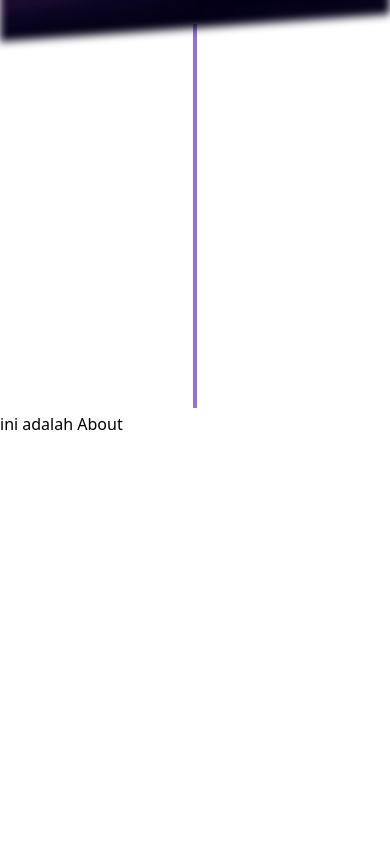
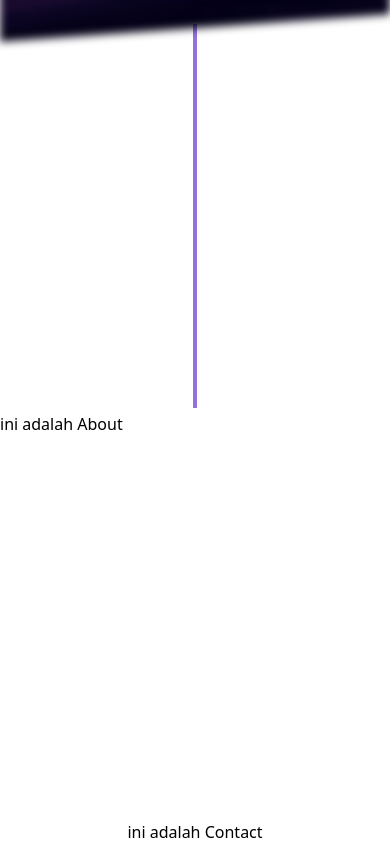
Before and after one commit to difhaels/portfolio-v2, a React (Create React App) app: page / in a window 390 px wide. Shown: the part 4182-5026 px from the top of the page. Before the commit the page ends 4618 px from the top, so only its background shows below. Built offline with nearby package versions, Linux system fonts and the light colour scheme.

Commit message:
added container and contact file

```diff
--- a/src/App.jsx
+++ b/src/App.jsx
@@ -7,6 +7,7 @@ import Slide1 from './components/projects/Slide1';
 import Slide2 from './components/projects/Slide2';
 import Slide3 from './components/projects/Slide3';
 import About from './components/About';
+import Contact from './components/Contact';
 
 function App() {
   return (<>
@@ -15,6 +16,7 @@ function App() {
     <Skills/>
     <Projects slide1={Slide1} slide2={Slide2} slide3={Slide3}/>
     <About/>
+    <Contact/>
   </>);
 }
 
--- /dev/null
+++ b/src/components/Contact.jsx
@@ -0,0 +1,7 @@
+export default function Contact(){
+    return(<>
+    <div className="container">
+        <div className="mt-96"> ini adalah Contact</div>
+    </div>
+    </>)
+}
--- a/src/components/css/input.css
+++ b/src/components/css/input.css
@@ -13,6 +13,9 @@
 ::selection {
     background: #9370DB;
     color: white;
+}
+.container {
+    @apply mx-auto text-center;
 }
 /* * end */
 
--- a/src/components/css/output.css
+++ b/src/components/css/output.css
@@ -543,6 +543,40 @@ video {
   --tw-contain-layout:  ;
   --tw-contain-paint:  ;
   --tw-contain-style:  ;
+}
+
+.container {
+  width: 100%;
+}
+
+@media (min-width: 640px) {
+  .container {
+    max-width: 640px;
+  }
+}
+
+@media (min-width: 768px) {
+  .container {
+    max-width: 768px;
+  }
+}
+
+@media (min-width: 1024px) {
+  .container {
+    max-width: 1024px;
+  }
+}
+
+@media (min-width: 1280px) {
+  .container {
+    max-width: 1280px;
+  }
+}
+
+@media (min-width: 1536px) {
+  .container {
+    max-width: 1536px;
+  }
 }
 
 .fixed {
@@ -1265,6 +1299,12 @@ video {
   color: white;
 }
 
+.container {
+  margin-left: auto;
+  margin-right: auto;
+  text-align: center;
+}
+
 /* * end */
 
 /* navbar start */
```
